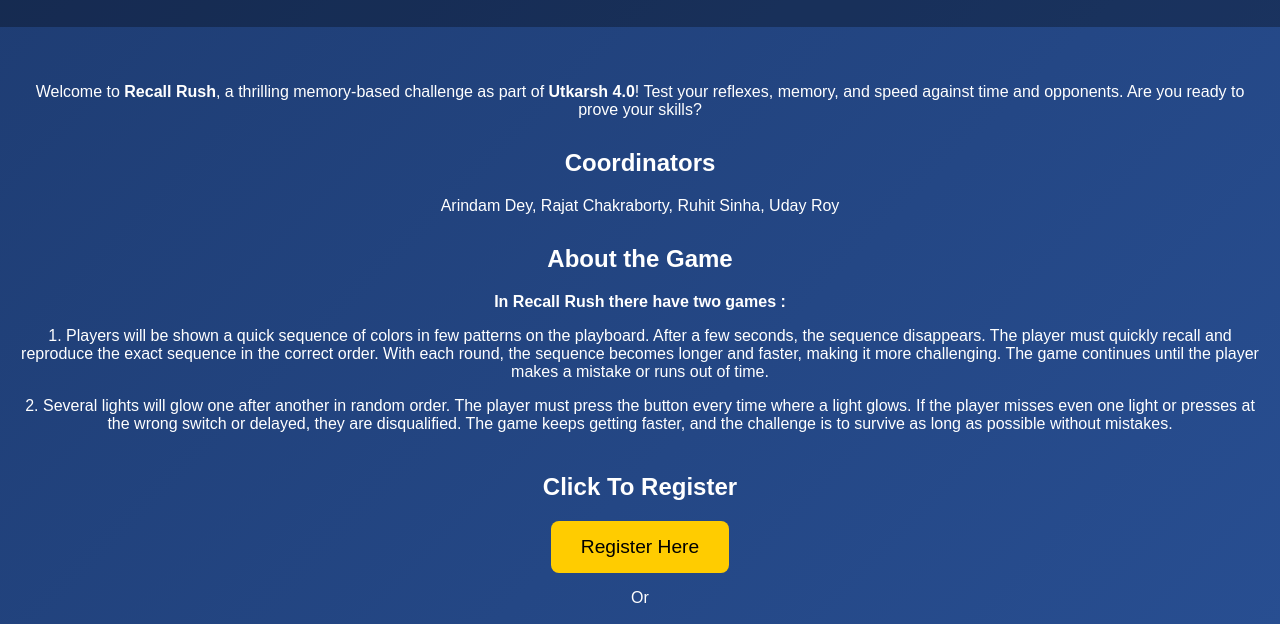
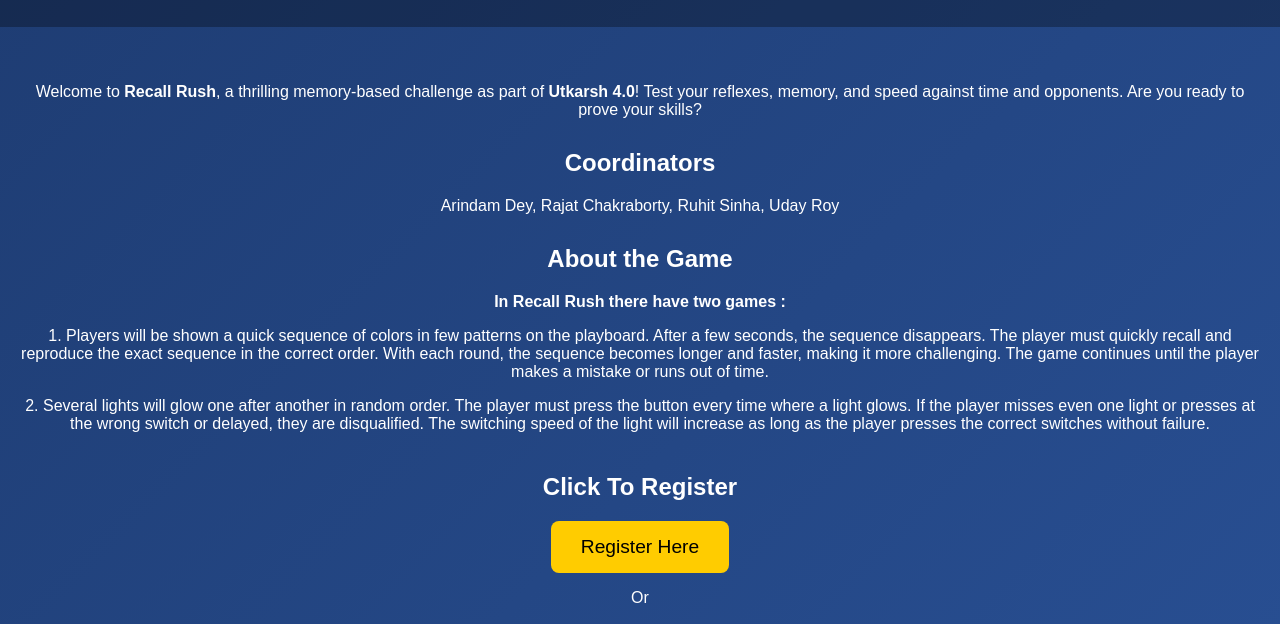
Before and after one commit to recallrush/Recall-Rush, a plain HTML site: page index.html in a window 1280 px wide. Shown: the part 120-744 px from the top of the page. Drawn offline with Linux system fonts and the light colour scheme.

Commit message:
Update index.html

```diff
--- a/index.html
+++ b/index.html
@@ -97,8 +97,7 @@ The game continues until the player makes a mistake or runs out of time.</p>
 The player must press the button every time where a light glows.
 
 If the player misses even one light or presses at the wrong switch or delayed, they are disqualified.
-
-The game keeps getting faster, and the challenge is to survive as long as possible without mistakes.</p>
+The switching speed of the light will increase as long as the player presses the correct switches without failure.</p>
     </div>
 
     <div class="register">
```
